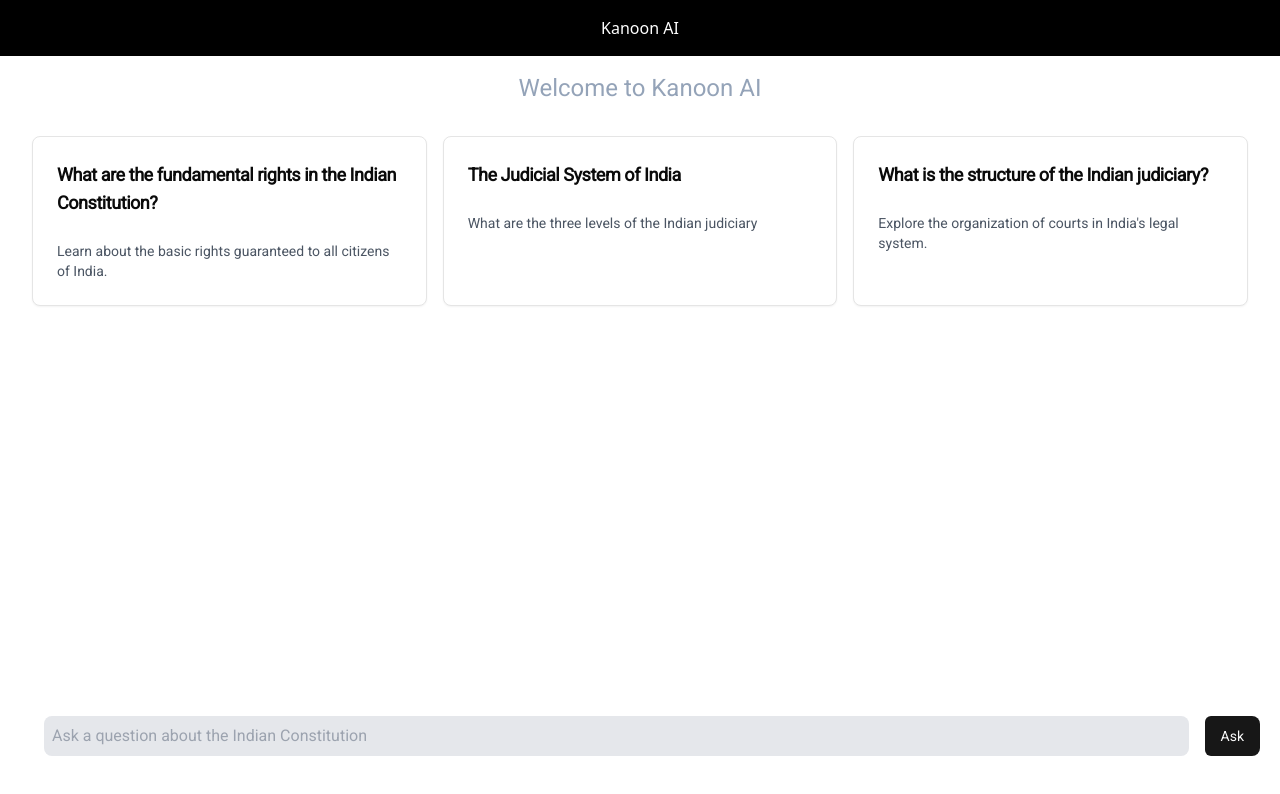
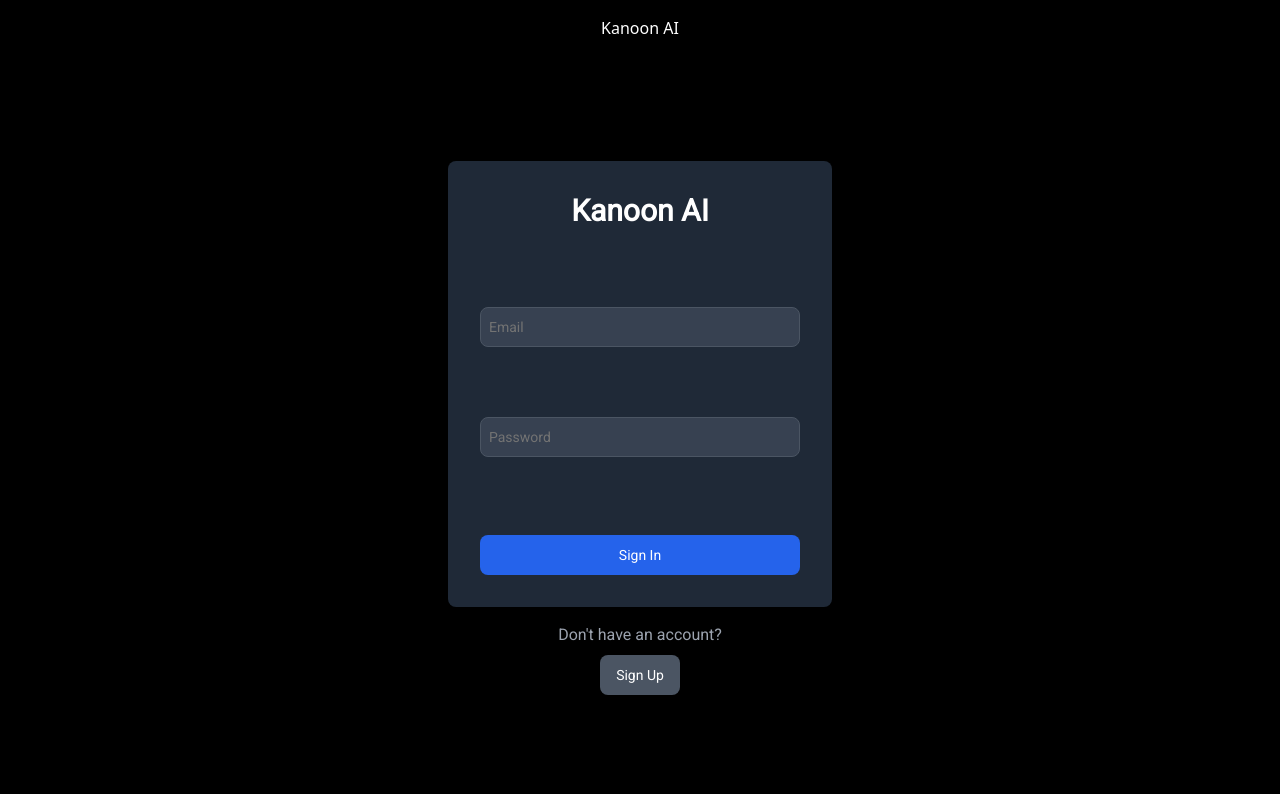
Before and after one commit to Aniket1026/kanoon-ai, a Next.js app in the folder frontend/: page / in a window 1280 px wide. Shown: the top 794 px of the page. Built offline with nearby package versions, Linux system fonts and the light colour scheme.

Commit message:
feat : Created signin component

```diff
--- a/frontend/src/app/page.tsx
+++ b/frontend/src/app/page.tsx
@@ -1,11 +1,54 @@
+'use client'
+
+import { useRouter } from "next/navigation";
+import { Input } from "@/components/ui/input";
 import { Button } from '@/components/ui/button';
-import QuestionForm from '../components/QuestionForm';
 
-export default function HomePage() {
+const SignInPage = () => {
+
+    const router = useRouter();
+
+    const handleSignIn = (e: React.FormEvent) => {
+        e.preventDefault();
+        console.log('signin');
+    }
+
+    const handleSignUp = (e: React.MouseEvent<HTMLButtonElement>) => router.push('/sign-up');
+
     return (
-        <div className="p-4 flex flex-col items-center justify-between  min-w-full">
-            <h1 className="text-2xl mb-4 font-light text-slate-400">Welcome to Kanoon AI</h1>
-            <QuestionForm />
+        <div className="flex flex-col items-center justify-center h-full bg-black text-white w-full">
+            <form className="bg-gray-800 p-8 rounded-lg shadow-lg max-w-sm w-full flex flex-col justify-between h-3/5"
+                onSubmit={(e: React.FormEvent) => handleSignIn(e)}
+            >
+                <h1 className="text-3xl font-semibold text-center mb-6">Kanoon AI</h1>
+                <Input
+                    type="email"
+                    placeholder="Email"
+                    className="w-full p-2 mb-4 bg-gray-700 border border-gray-600 rounded-lg focus:outline-none text-white"
+                />
+                <Input
+                    type="password"
+                    placeholder="Password"
+                    className="w-full p-2 mb-6 bg-gray-700 border border-gray-600 rounded-lg focus:outline-none focus:ring-2 focus:ring-gray-500 text-white placeholder-gray-400"
+                />
+                <Button
+                    type="submit"
+                    className="w-full py-2 px-4 bg-blue-600 text-white rounded-lg hover:bg-blue-700 transition-colors"
+                >
+                    Sign In
+                </Button>
+            </form>
+            <div className="mt-4 text-center">
+                <p className="text-gray-400">Don't have an account?</p>
+                <Button
+                    onClick={handleSignUp}
+                    className="mt-2 py-2 px-4 bg-gray-600 text-white rounded-lg hover:bg-gray-700 transition-colors"
+                >
+                    Sign Up
+                </Button>
+            </div>
         </div>
     );
-}
+};
+
+export default SignInPage;
--- /dev/null
+++ b/frontend/src/components/ui/input.tsx
@@ -0,0 +1,25 @@
+import * as React from "react"
+
+import { cn } from "@/lib/utils"
+
+export interface InputProps
+  extends React.InputHTMLAttributes<HTMLInputElement> {}
+
+const Input = React.forwardRef<HTMLInputElement, InputProps>(
+  ({ className, type, ...props }, ref) => {
+    return (
+      <input
+        type={type}
+        className={cn(
+          "flex h-10 w-full rounded-md border border-input bg-background px-3 py-2 text-sm ring-offset-background file:border-0 file:bg-transparent file:text-sm file:font-medium placeholder:text-muted-foreground focus-visible:outline-none focus-visible:ring-2 focus-visible:ring-ring focus-visible:ring-offset-2 disabled:cursor-not-allowed disabled:opacity-50",
+          className
+        )}
+        ref={ref}
+        {...props}
+      />
+    )
+  }
+)
+Input.displayName = "Input"
+
+export { Input }
```
